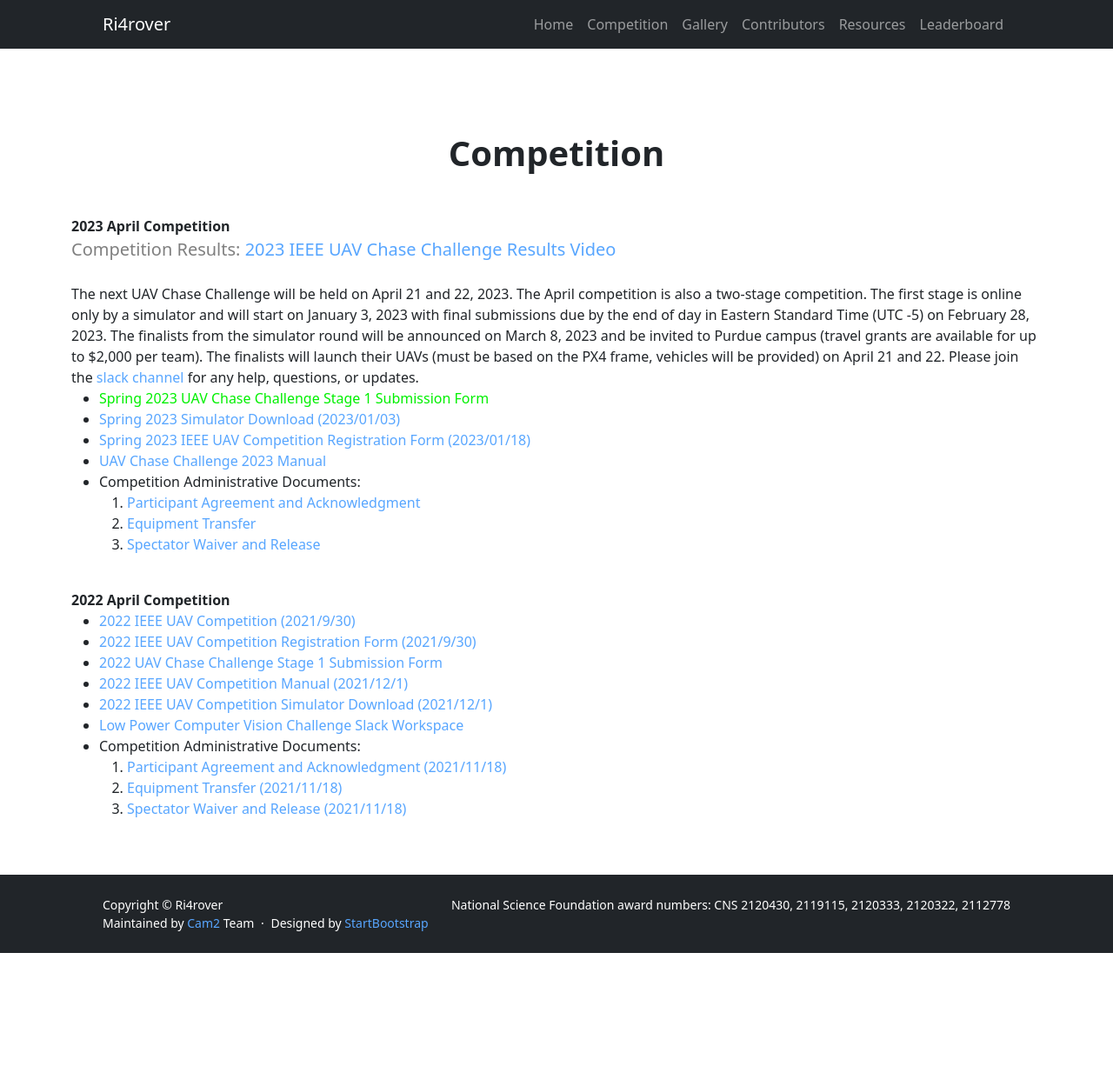
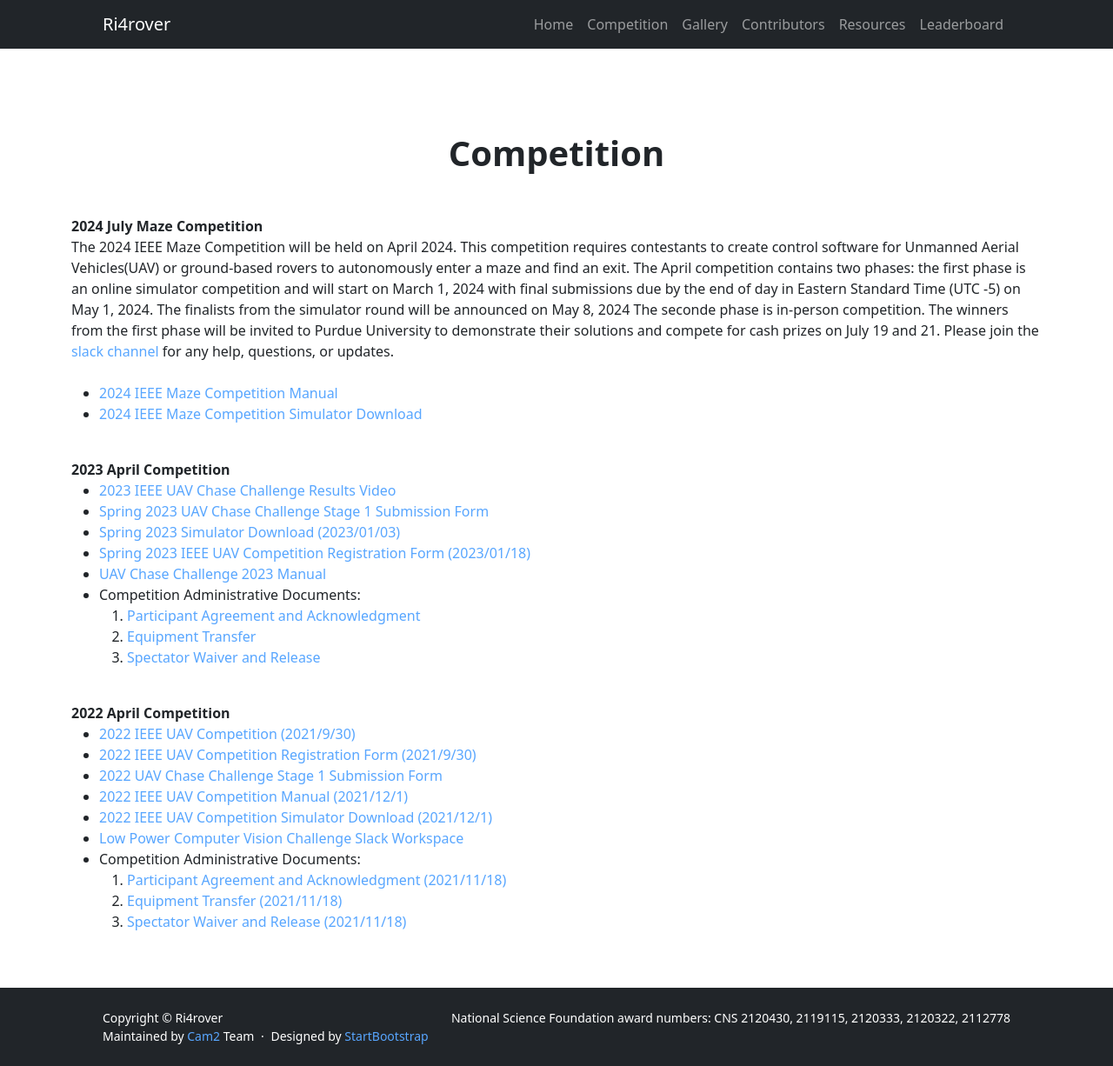
Before and after one commit to OliverQiang/Ri4rover, a Jekyll site: the page built from _pages/competition.html, in a window 1280 px wide. Shown: the whole page at 87% size. Built offline with Jekyll 4.4.1, drawn with Linux system fonts in a browser that asks for light colours; before the commit the page ends 1096 px from its top, so only the background shows below that.

Commit message:
2024 competition update

```diff
--- a/_pages/competition.html
+++ b/_pages/competition.html
@@ -12,17 +12,33 @@ title: Ri4rover
         </div>
     </div>
     <div class="container competitons-text">
-        <b>2023 April Competition</b><br>
-       <p class="lead fw-normal text-black-50 mb-4">Competition Results: <a href="https://youtu.be/lglHCQhjP-I">2023 IEEE UAV Chase Challenge Results Video</a> </p>
-    The next UAV Chase Challenge will be held on April 21 and 22, 2023.
-    The April competition is also a two-stage competition.
-    The first stage is online only by a simulator and will start on January 3, 2023 with final submissions due by the end of day in Eastern Standard Time (UTC -5) on February 28, 2023.
-    The finalists from the simulator round will be announced on March 8, 2023 and be invited to Purdue campus (travel grants are available for up to $2,000 per team).
-    The finalists will launch their UAVs (must be based on the PX4 frame, vehicles will be provided) on April 21 and 22.
-    Please join the <a href="https://join.slack.com/t/lpcvc/shared_invite/zt-1fdowvmtf-YN3rg13WAni5FZ3sFKuN2Q">slack channel </a> for any help, questions, or updates.<br>
+        <b>2024 July Maze Competition</b><br>
+    The 2024 IEEE Maze Competition will be held on April 2024.
+    This competition requires contestants to create control software for Unmanned Aerial Vehicles(UAV) or ground-based rovers to autonomously enter a maze and find an exit.
+    The April competition contains two phases: the first phase is an online simulator competition and will start on March 1, 2024 with final submissions due by the end of day in Eastern Standard Time (UTC -5) on May 1, 2024. The finalists from the simulator round will be announced on May 8, 2024
+    The seconde phase is in-person competition.  The winners from the first phase will be invited to Purdue University to demonstrate their solutions and compete for cash prizes on July 19 and 21.
+    Please join the <a href="">slack channel </a> for any help, questions, or updates.
+    <br>
+    <br>
+
     <ul>
         <li>
-            <a href="https://docs.google.com/forms/d/e/1FAIpQLSeGkFJqDKDuKSpHnqvSuKnALaTV_H2iiJfaAT14ZJCjZYJUdg/viewform"><FONT COLOR=”#FF0000>Spring 2023 UAV Chase Challenge Stage 1 Submission Form</FONT></a>
+            <a href="">2024 IEEE Maze Competition Manual</a>
+        </li>
+        <li>
+            <a href="">2024 IEEE Maze Competition Simulator Download</a>
+        </li>
+    </ul>
+    <br>
+
+
+        <b>2023 April Competition</b><br>
+    <ul>
+        <li>
+            <a href="https://youtu.be/lglHCQhjP-I">2023 IEEE UAV Chase Challenge Results Video</a>
+        </li>
+        <li>
+            <a href="https://docs.google.com/forms/d/e/1FAIpQLSeGkFJqDKDuKSpHnqvSuKnALaTV_H2iiJfaAT14ZJCjZYJUdg/viewform">Spring 2023 UAV Chase Challenge Stage 1 Submission Form</a>
         </li>
         <li>
             <a href="https://github.com/jgoppert/auav_2022_sample">Spring 2023 Simulator Download (2023/01/03)</a>
```
Also changed, not shown: 1 other file.
